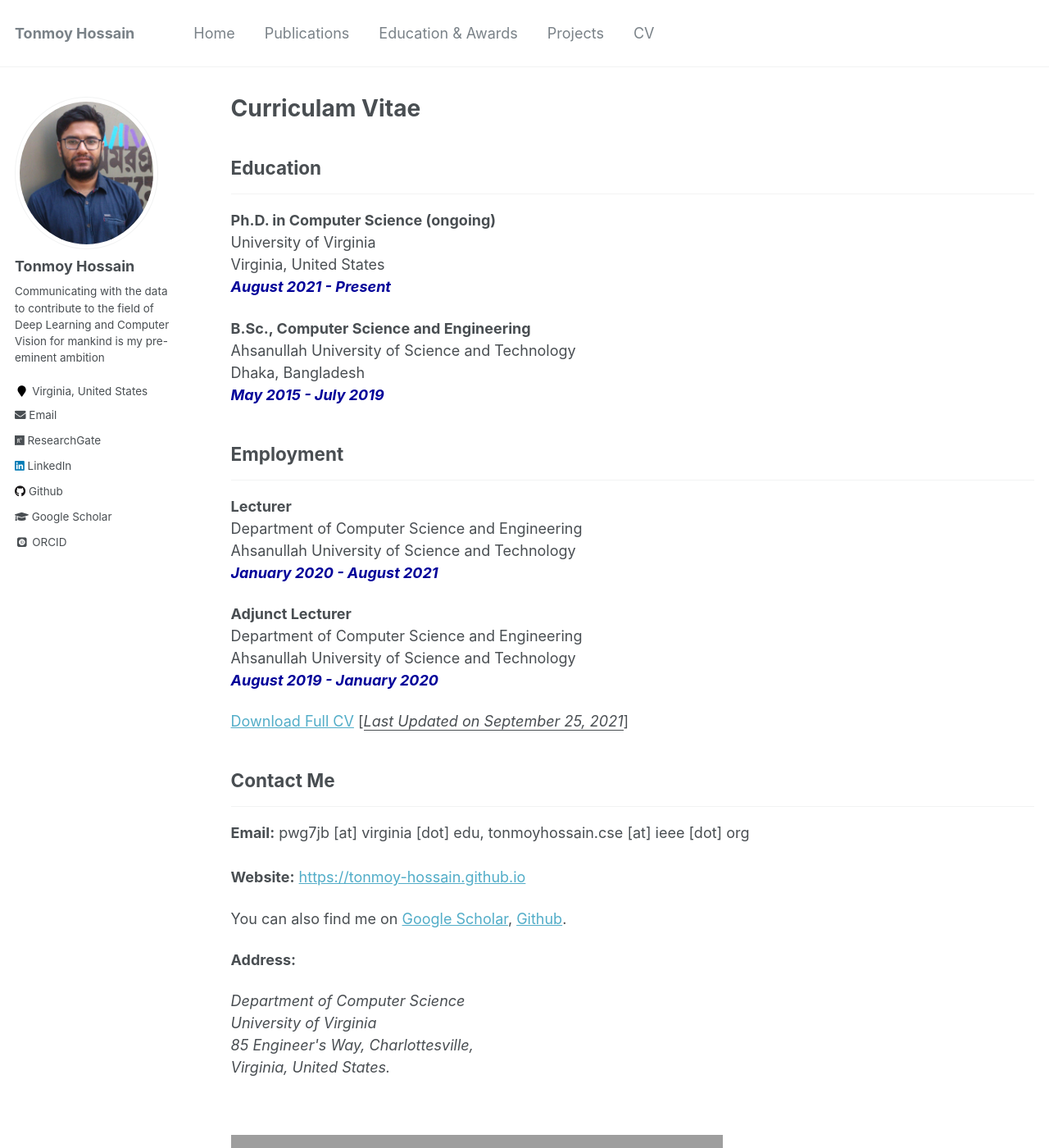
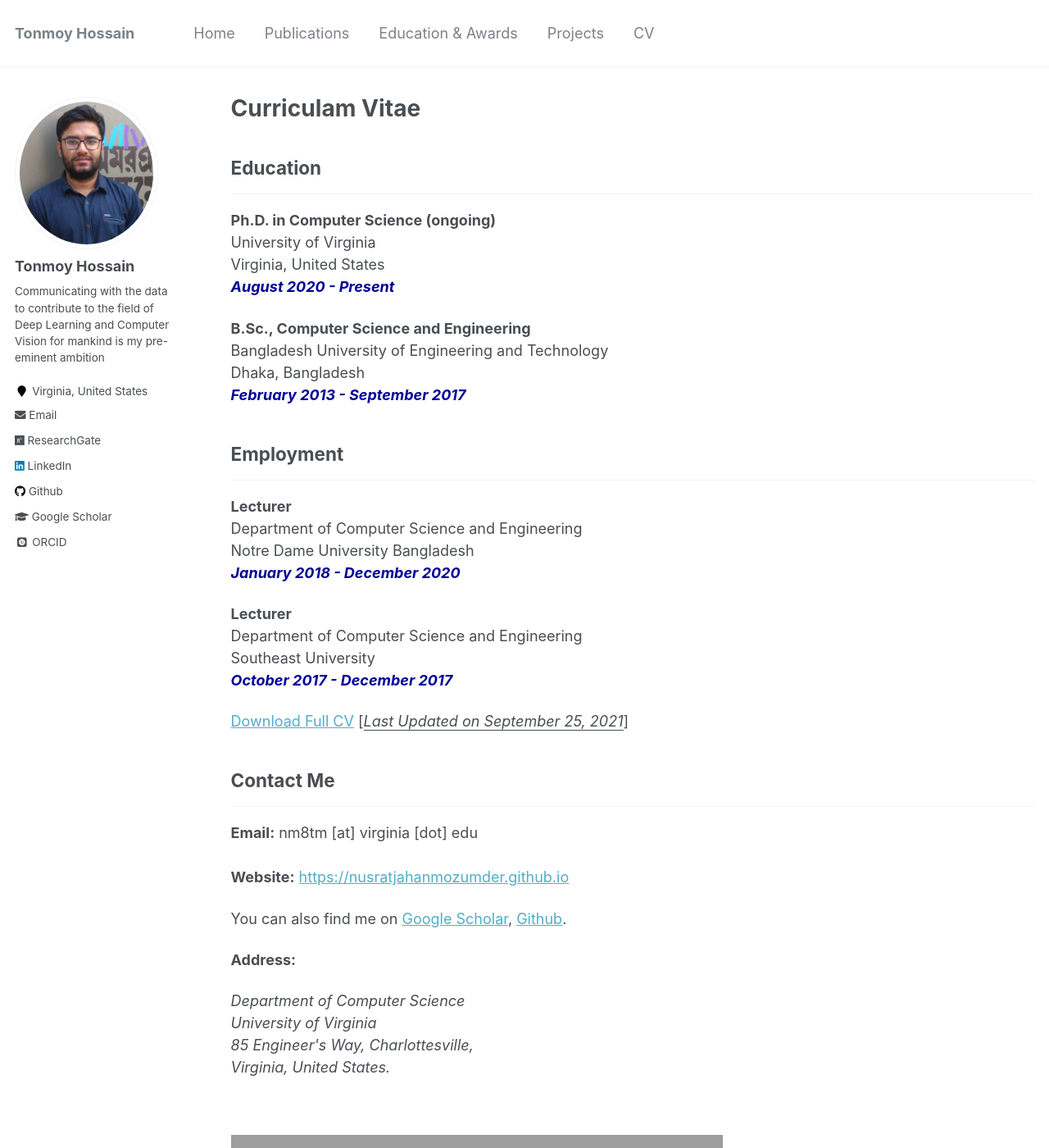
Before and after one commit to nusratdeeptee/nusratdeeptee.github.io, a Jekyll site: the page built from _pages/cv.md, in a window 1280 px wide and 1400 px high. Shown: the whole window at 82% size. Built offline with Jekyll 4.4.1, drawn with Linux system fonts in a browser that asks for light colours; some web fonts are replaced; grey boxes are pictures that could not be loaded.

Commit message:
Update cv.md

```diff
--- a/_pages/cv.md
+++ b/_pages/cv.md
@@ -12,35 +12,35 @@ redirect_from:
 <b>Ph.D. in Computer Science (ongoing)</b><br />
 University of Virginia<br />
 Virginia, United States<br />
-<i style='color:#000099;'>**August 2021 - Present**</i>
+<i style='color:#000099;'>**August 2020 - Present**</i>
 
 <b>B.Sc., Computer Science and Engineering</b><br />
-Ahsanullah University of Science and Technology<br />
+Bangladesh University of Engineering and Technology<br />
 Dhaka, Bangladesh<br />
-<i style='color:#000099;'>**May 2015 - July 2019**</i>
+<i style='color:#000099;'>**February 2013 - September 2017**</i>
 
 ## Employment
 -------------
 <b>Lecturer</b><br />
 Department of Computer Science and Engineering <br/>
-Ahsanullah University of Science and Technology<br />
-<i style='color:#000099;'>**January 2020 - August 2021**</i><br/>
+Notre Dame University Bangladesh<br />
+<i style='color:#000099;'>**January 2018 - December 2020**</i><br/>
 
-<b>Adjunct Lecturer</b><br />
+<b>Lecturer</b><br />
 Department of Computer Science and Engineering <br/>
-Ahsanullah University of Science and Technology<br />
-<i style='color:#000099;'>**August 2019 - January 2020**</i>
+Southeast University<br />
+<i style='color:#000099;'>**October 2017 - December 2017**</i>
 
-[Download Full CV](https://tonmoy-hossain.github.io/files/TonmoyHossainCV.pdf) [<ins>*Last Updated on September 25, 2021*</ins>]
+[Download Full CV]() [<ins>*Last Updated on September 25, 2021*</ins>]
 
 ## Contact Me
 -------------
 
-**Email:** pwg7jb [at] virginia [dot] edu, tonmoyhossain.cse [at] ieee [dot] org<br />
+**Email:** nm8tm [at] virginia [dot] edu<br />
  <br />
-**Website:** [https://tonmoy-hossain.github.io](https://tonmoy-hossain.github.io/) <br />
+**Website:** [https://nusratjahanmozumder.github.io](https://nusratjahanmozumder.github.io/) <br />
 
-You can also find me on [Google Scholar](https://scholar.google.com/citations?hl=en&user=LxGVl2wAAAAJ), [Github](https://github.com/tonmoy-hossain).
+You can also find me on [Google Scholar](), [Github](https://github.com/nusratdeeptee).
 
 
 **Address:**
```
